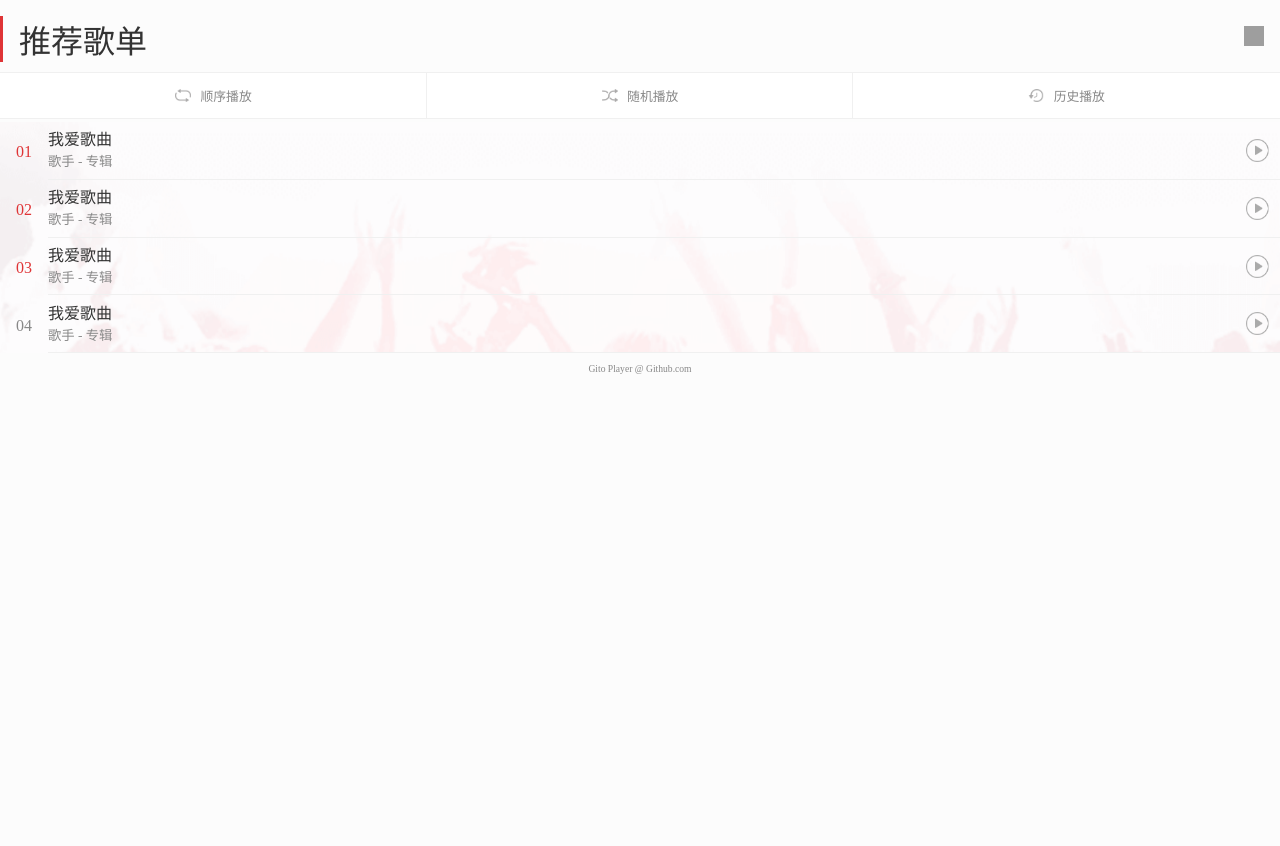
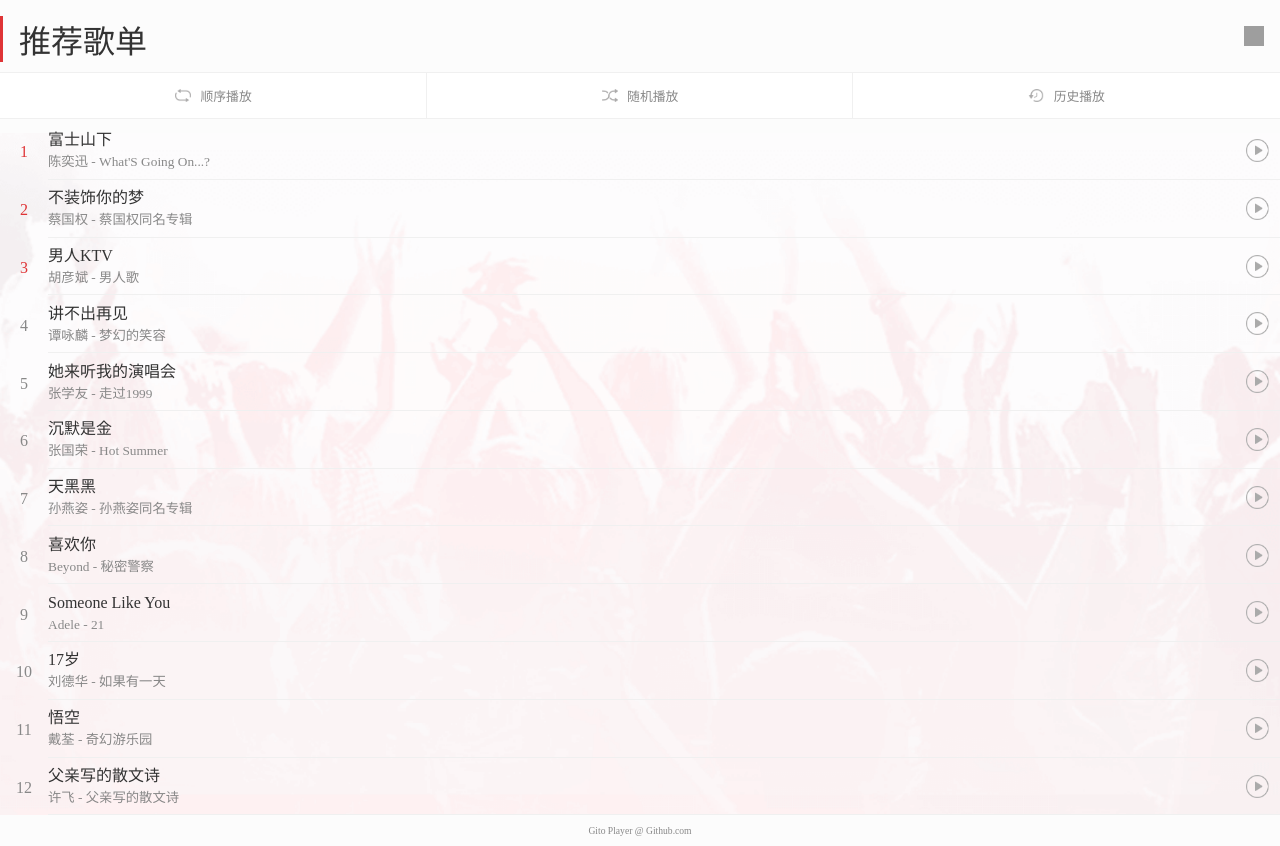
Before and after one commit to iflycn/music_react, a React app: page / in a window 1280 px wide. Before the commit the page ends 800 px from the top, so only its background shows below. Built offline with nearby package versions, Linux system fonts and the light colour scheme; grey boxes are pictures that could not be loaded.

Commit message:
20180603 - 建立简单歌单

```diff
--- a/src/pages/Home.js
+++ b/src/pages/Home.js
@@ -3,6 +3,86 @@ import {Link} from "react-router-dom"
 import "./Home.less";
 
 class Home extends Component {
+  constructor(props) {
+    super(props);
+    this.state = {
+      scrollTop: 0,
+      history: null,
+      slist: [{
+        id: 65766,
+        name: "富士山下",
+        artist: "陈奕迅",
+        album: "What'S Going On...? "
+      },
+      {
+        id: 67570,
+        name: "不装饰你的梦",
+        artist: "蔡国权",
+        album: "蔡国权同名专辑"
+      },
+      {
+        id: 93053,
+        name: "男人KTV",
+        artist: "胡彦斌",
+        album: "男人歌"
+      },
+      {
+        id: 153815,
+        name: "讲不出再见",
+        artist: "谭咏麟",
+        album: "梦幻的笑容"
+      },
+      {
+        id: 188798,
+        name: "她来听我的演唱会",
+        artist: "张学友",
+        album: "走过1999"
+      },
+      {
+        id: 188881,
+        name: "沉默是金",
+        artist: "张国荣",
+        album: "Hot Summer"
+      },
+      {
+        id: 287749,
+        name: "天黑黑",
+        artist: "孙燕姿",
+        album: "孙燕姿同名专辑"
+      },
+      {
+        id: 347760,
+        name: "喜欢你",
+        artist: "Beyond",
+        album: "秘密警察"
+      },
+      {
+        id: 2117030,
+        name: "Someone Like You",
+        artist: "Adele",
+        album: "21"
+      },
+      {
+        id: 29723043,
+        name: "17岁",
+        artist: "刘德华",
+        album: "如果有一天"
+      },
+      {
+        id: 33162226,
+        name: "悟空",
+        artist: "戴荃",
+        album: "奇幻游乐园"
+      },
+      {
+        id: 417250673,
+        name: "父亲写的散文诗",
+        artist: "许飞",
+        album: "父亲写的散文诗"
+      }]
+    };
+  }
+
   render() {
     return (
       <div className="home">
@@ -14,26 +94,13 @@ class Home extends Component {
           <li><Link to="/detail">历史播放</Link></li>
         </ul>
         <ul className="songs_list">
-          <li><Link to="/detail">
-            <span>01</span>
-            <h4>我爱歌曲</h4>
-            <small>歌手 - 专辑</small>
-          </Link></li>
-          <li><Link to="/detail">
-            <span>02</span>
-            <h4>我爱歌曲</h4>
-            <small>歌手 - 专辑</small>
-          </Link></li>
-          <li><Link to="/detail">
-            <span>03</span>
-            <h4>我爱歌曲</h4>
-            <small>歌手 - 专辑</small>
-          </Link></li>
-          <li><Link to="/detail">
-            <span>04</span>
-            <h4>我爱歌曲</h4>
-            <small>歌手 - 专辑</small>
-          </Link></li>
+          {this.state.slist.map((v, i) =>
+            <li key={i}><Link to={`/detail/${v.id}`}>
+              <span>{i + 1}</span>
+              <h4>{v.name}</h4>
+              <small>{v.artist} - {v.album}</small>
+            </Link></li>
+          )}
         </ul>
         <a href="https://github.com/iflycn/music_react" className="copyright">Gito Player @ Github.com</a>
       </div>
```
Also changed, not shown: 1 other file (tests, documents, lock files or other folders).
